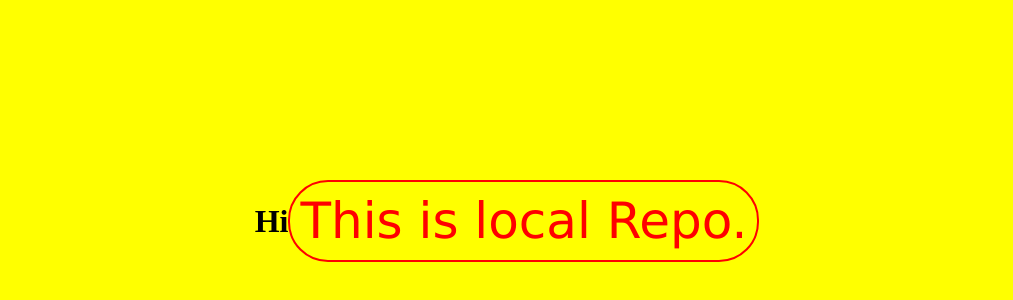
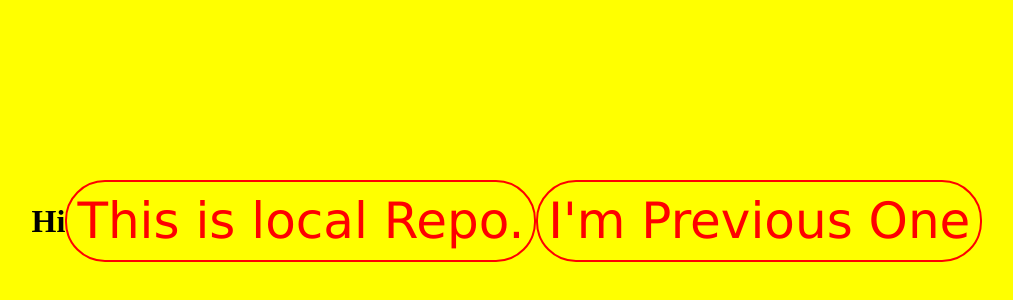
Before and after one commit to aqibmunir8/localrepo, a plain HTML site: page index.html in a window 1280 px wide. Shown: the part 20-320 px from the top of the page, without its empty margins (133-1146 px from the left). Drawn offline with Linux system fonts and the light colour scheme.

Commit message:
Added Previous Line

```diff
--- a/index.html
+++ b/index.html
@@ -9,6 +9,6 @@
 <body>
     <h1>Hi</h1>
     <p>This is local Repo.</p>
-
+    <p>I'm Previous One</p>
 </body>
 </html>
```
